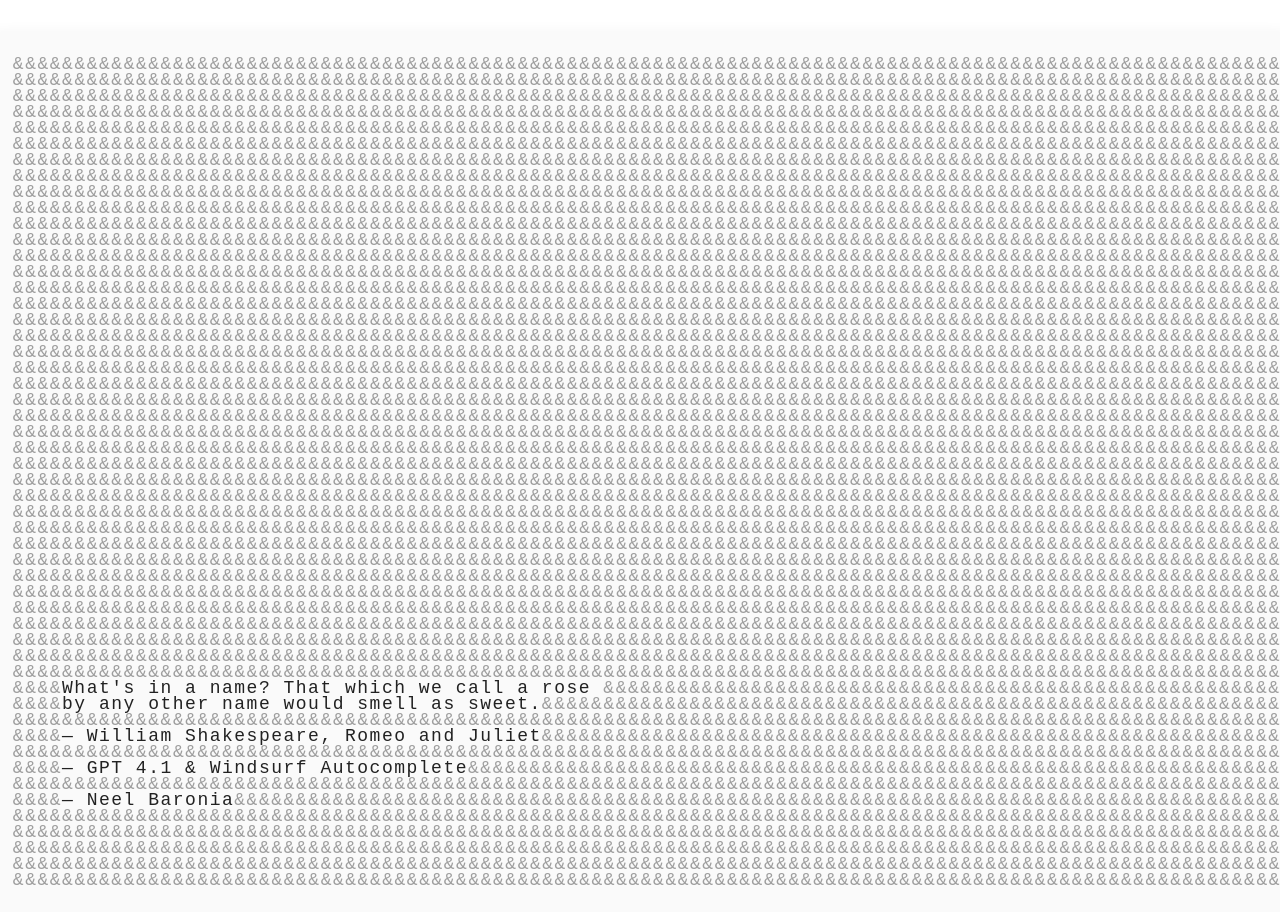
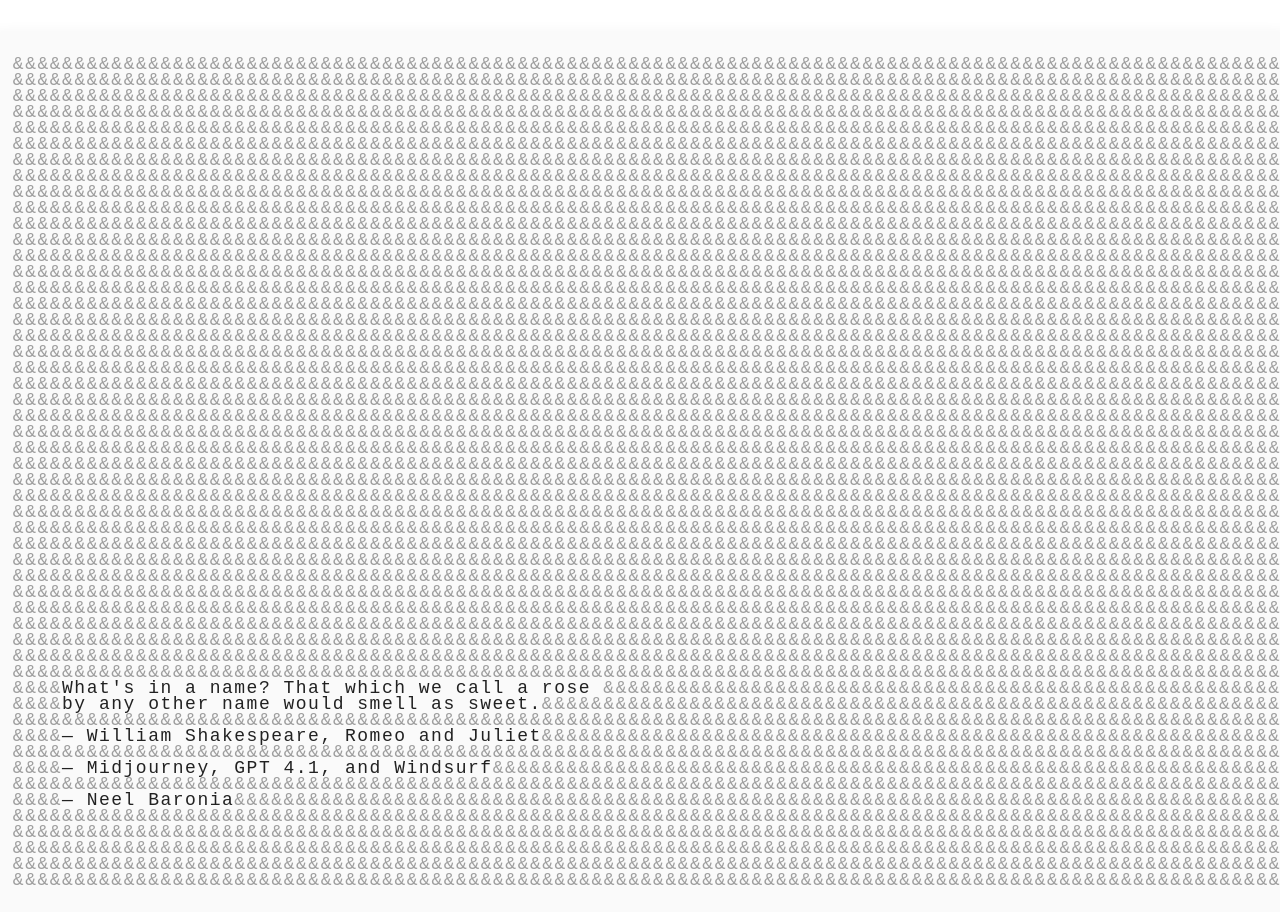
Before and after one commit to neelbaronia/rose-art, a plain HTML site: page rose-website.html in a window 1280 px wide. Drawn offline with Linux system fonts and the light colour scheme.

Commit message:
Update rose-website.html with improved credits and quotes

```diff
--- a/rose-website.html
+++ b/rose-website.html
@@ -170,7 +170,7 @@
         const overrideText = "What's in a name? That which we call a rose ";
         const overrideText2 = "by any other name would smell as sweet.";
         const overrideText3 = "— William Shakespeare, Romeo and Juliet";
-        const overrideText4 = "— GPT 4.1 & Windsurf Autocomplete";
+        const overrideText4 = "— Midjourney, GPT 4.1, and Windsurf";
         const overrideText5 = "— Neel Baronia";
 
         let ascii = '';
```
